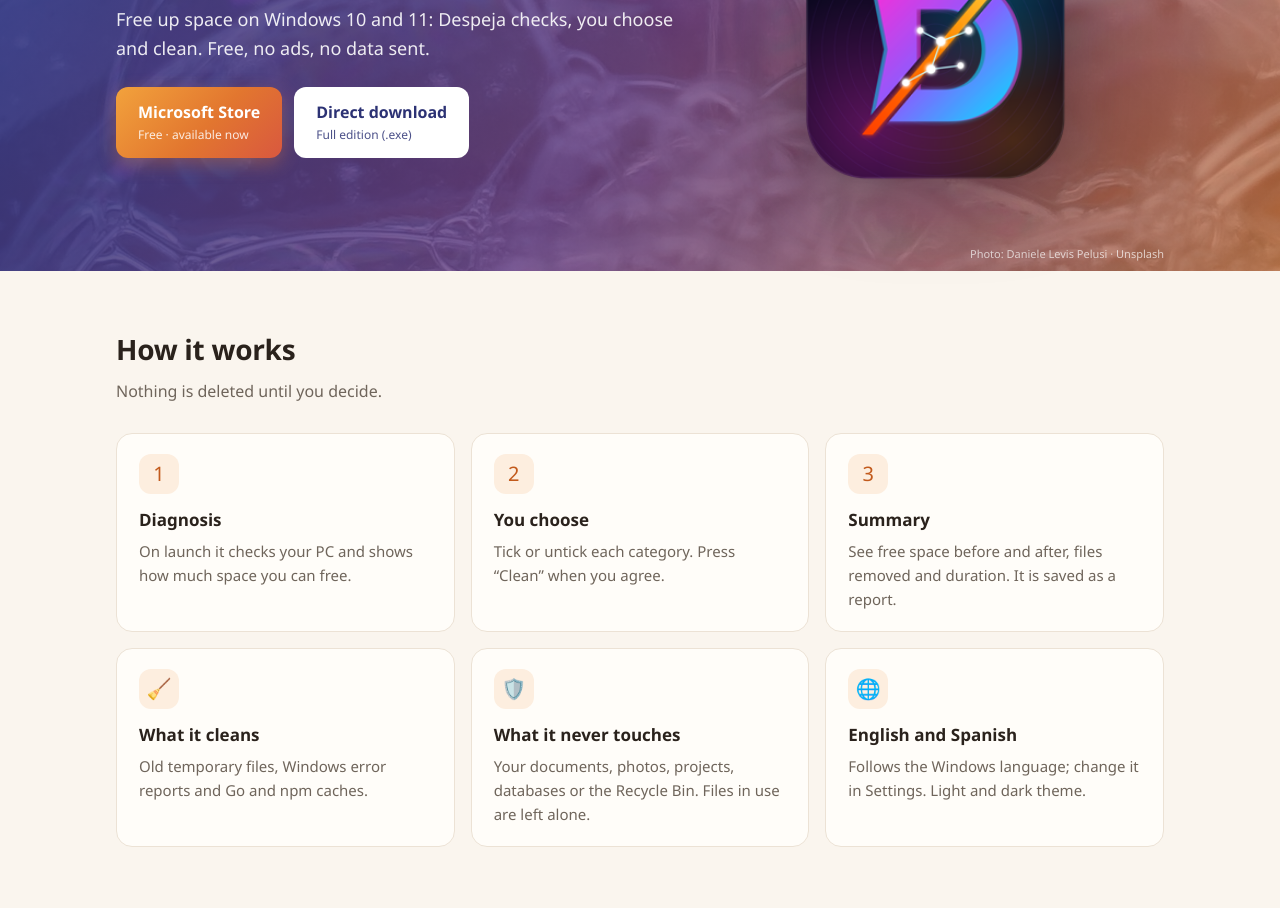
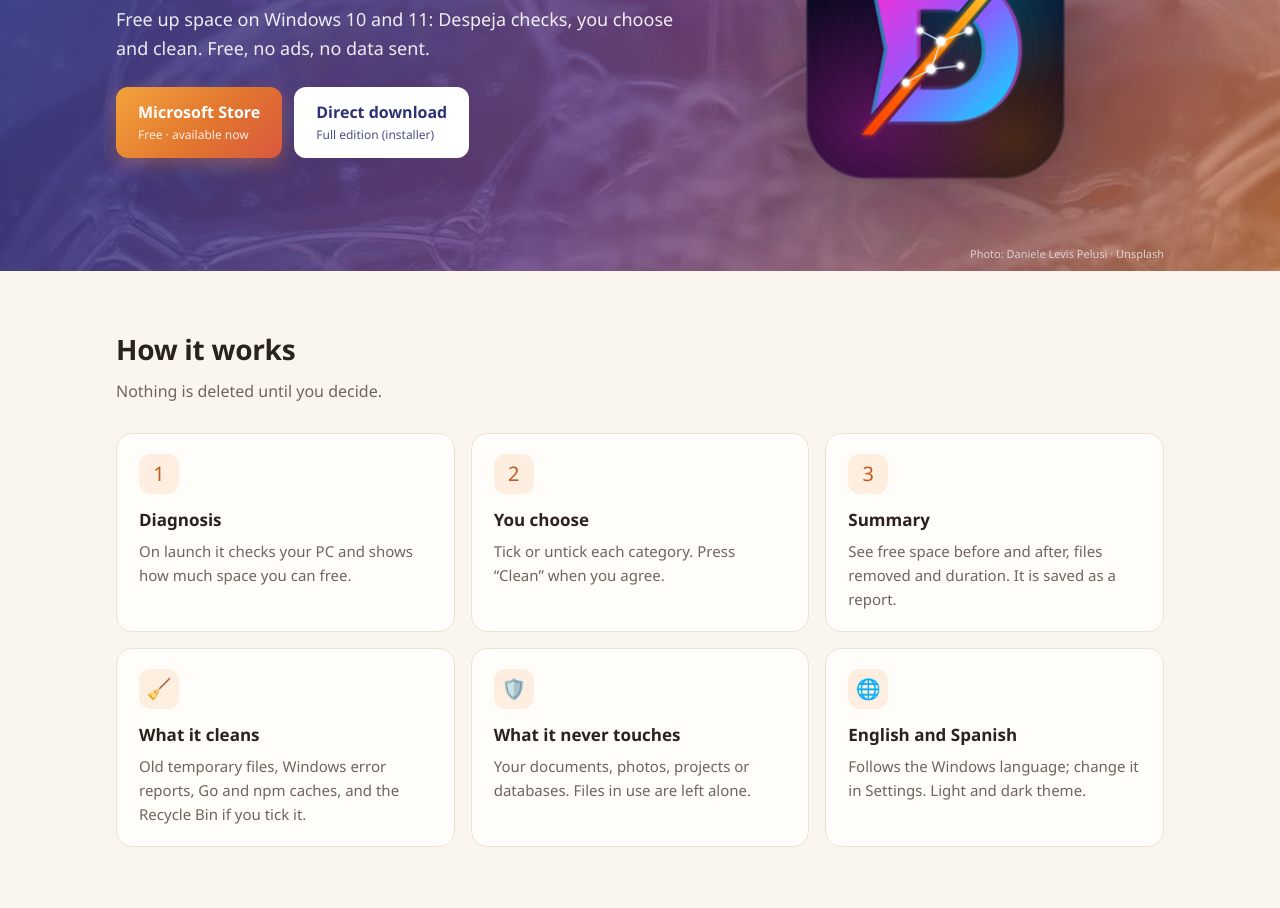
Before and after one commit to nateshu/despeja-web, a plain HTML site: page index.html in a window 1280 px wide. Shown: the part 214-1122 px from the top of the page. Drawn offline with Linux system fonts and the light colour scheme.

Commit message:
docs: mention the Recycle Bin option and the installer
Co-Authored-By: Claude Opus 5.5 <noreply@anthropic.com>

```diff
--- a/index.html
+++ b/index.html
@@ -100,7 +100,7 @@
         <a class="btn primary" href="https://apps.microsoft.com/detail/9N0K8H6BC3S4">
           <span><span data-es="Microsoft Store" data-en="Microsoft Store"></span><small data-es="Gratis · ya disponible" data-en="Free · available now"></small></span></a>
         <a class="btn light" href="https://github.com/nateshu/despeja-web/releases/latest">
-          <span><span data-es="Descarga directa" data-en="Direct download"></span><small data-es="Edición completa (.exe)" data-en="Full edition (.exe)"></small></span></a>
+          <span><span data-es="Descarga directa" data-en="Direct download"></span><small data-es="Edición completa (instalador)" data-en="Full edition (installer)"></small></span></a>
       </div>
     </div>
     <img class="icon" src="img/icono-256.png" alt="Despeja">
@@ -120,9 +120,9 @@
       <div class="card"><div class="dot">3</div><h3 data-es="Ficha final" data-en="Summary"></h3>
         <p data-es="Ves el espacio antes y después, los archivos borrados y la duración. Queda guardada como informe." data-en="See free space before and after, files removed and duration. It is saved as a report."></p></div>
       <div class="card"><div class="dot">🧹</div><h3 data-es="Qué limpia" data-en="What it cleans"></h3>
-        <p data-es="Temporales viejos, informes de errores de Windows y cachés de Go y npm." data-en="Old temporary files, Windows error reports and Go and npm caches."></p></div>
+        <p data-es="Temporales viejos, informes de errores de Windows, cachés de Go y npm, y la Papelera si tú la marcas." data-en="Old temporary files, Windows error reports, Go and npm caches, and the Recycle Bin if you tick it."></p></div>
       <div class="card"><div class="dot">🛡️</div><h3 data-es="Qué nunca toca" data-en="What it never touches"></h3>
-        <p data-es="Tus documentos, fotos, proyectos, bases de datos ni la Papelera. Respeta los archivos en uso." data-en="Your documents, photos, projects, databases or the Recycle Bin. Files in use are left alone."></p></div>
+        <p data-es="Tus documentos, fotos, proyectos ni bases de datos. Respeta los archivos en uso." data-en="Your documents, photos, projects or databases. Files in use are left alone."></p></div>
       <div class="card"><div class="dot">🌐</div><h3 data-es="Español e inglés" data-en="English and Spanish"></h3>
         <p data-es="Toma el idioma de Windows; lo puedes cambiar en Ajustes. Tema claro y oscuro." data-en="Follows the Windows language; change it in Settings. Light and dark theme."></p></div>
     </div>
@@ -147,6 +147,8 @@
       <tr><td data-es="Temporales, informes de errores, cachés Go y npm" data-en="Temp files, error reports, Go and npm caches"></td><td>✓</td><td>✓</td></tr>
       <tr><td data-es="Temporales de Windows (C:\Windows\Temp)" data-en="Windows temp files (C:\Windows\Temp)"></td><td>—</td><td>✓</td></tr>
       <tr><td data-es="Registro de Windows: solo entradas de programas que ya no existen, con copia" data-en="Windows registry: only entries of programs that no longer exist, backed up"></td><td>—</td><td>✓</td></tr>
+      <tr><td data-es="Papelera de reciclaje (si la marcas)" data-en="Recycle Bin (if you tick it)"></td><td>✓</td><td>✓</td></tr>
+      <tr><td data-es="Icono en el escritorio" data-en="Desktop icon"></td><td>—</td><td data-es="Opcional al instalar" data-en="Optional at setup"></td></tr>
       <tr><td data-es="Actualizaciones automáticas" data-en="Automatic updates"></td><td>✓</td><td>—</td></tr>
     </table>
   </section>
```
